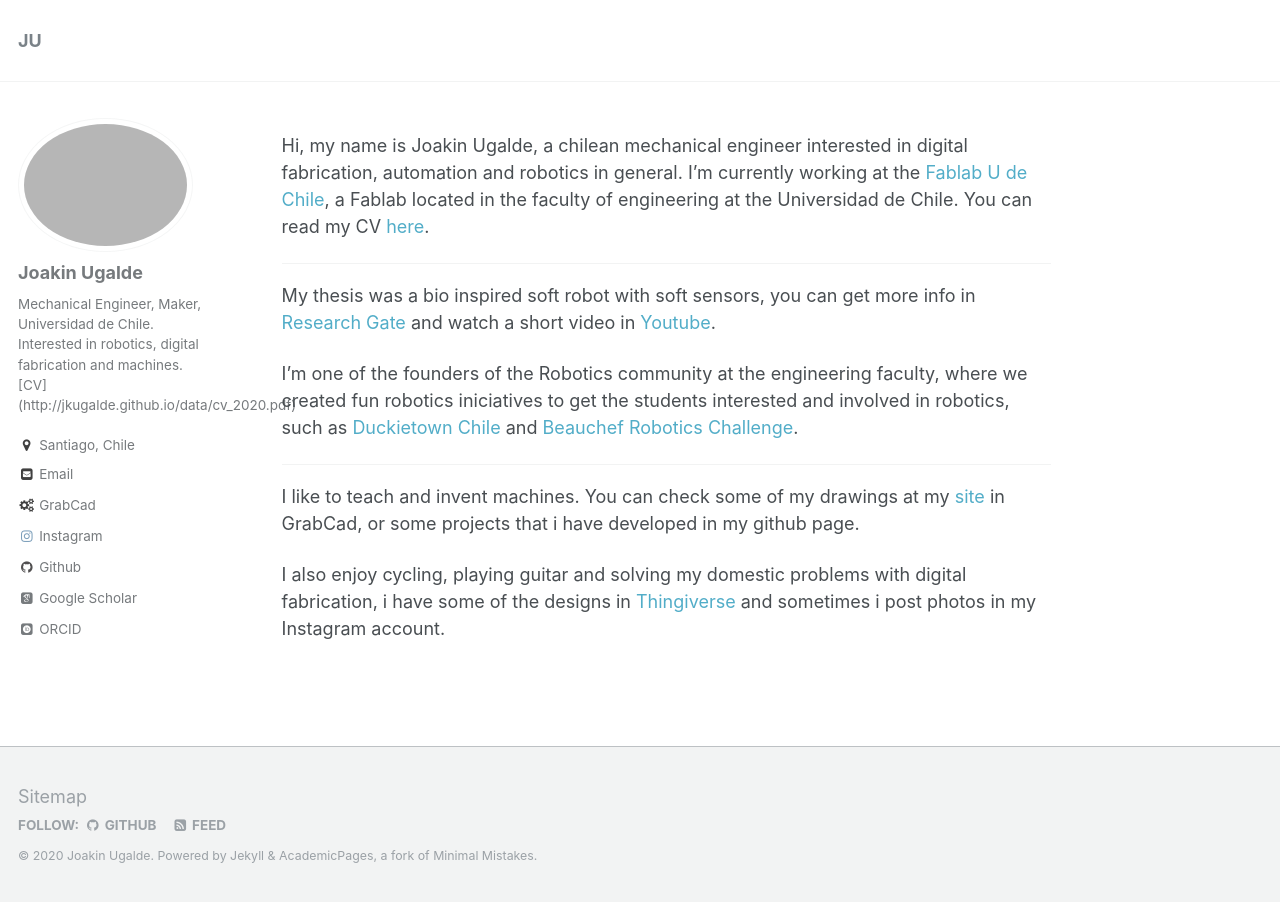
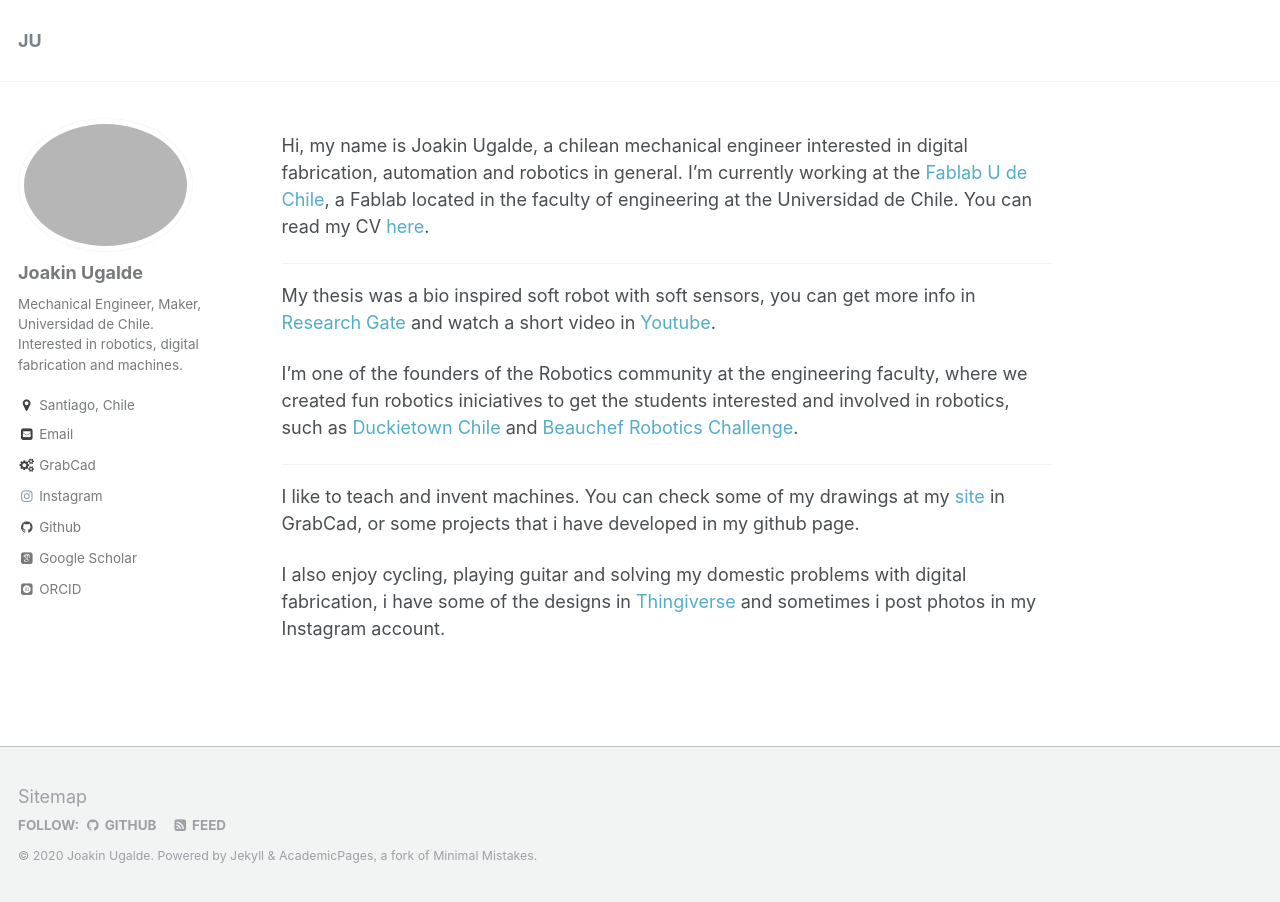
Before and after one commit to jkugalde/jkugalde.github.io, a Jekyll site: the page built from _pages/about.md, in a window 1280 px wide. Built offline with Jekyll 4.4.1, drawn with Linux system fonts in a browser that asks for light colours; some web fonts are replaced.

Commit message:
some changes

```diff
--- a/_config.yml
+++ b/_config.yml
@@ -80,7 +80,7 @@ analytics:
 author:
   name             : "Joakin Ugalde"
   avatar           : "profile.png"
-  bio              : "Mechanical Engineer, Maker, Universidad de Chile. Interested in robotics, digital fabrication and machines. [CV](http://jkugalde.github.io/data/cv_2020.pdf)"
+  bio              : "Mechanical Engineer, Maker, Universidad de Chile. Interested in robotics, digital fabrication and machines."
   location         : "Santiago, Chile"
   employer         :
   googlescholar    : "https://scholar.google.es/citations?user=KykjcygAAAAJ&hl=es"
--- a/_pages/about.md
+++ b/_pages/about.md
@@ -8,7 +8,7 @@ redirect_from:
   - /about.html
 ---
 
-Hi, my name is Joakin Ugalde, a chilean mechanical engineer interested in digital fabrication, automation and robotics in general. I'm currently working at the [Fablab U de Chile](http://www.fablab.uchile.cl/), a Fablab located in the faculty of engineering at the Universidad de Chile. You can read my CV [here](http://jkugalde.github.io/data/cv_2020.pdf).
+Hi, my name is Joakin Ugalde, a chilean mechanical engineer interested in digital fabrication, automation and robotics in general. I'm currently working at the [Fablab U de Chile](http://www.fablab.uchile.cl/), a Fablab located in the faculty of engineering at the Universidad de Chile. You can read my CV [here](http://jkugalde.github.io/_data/cv_2020.pdf).
 
 ---
 
```
